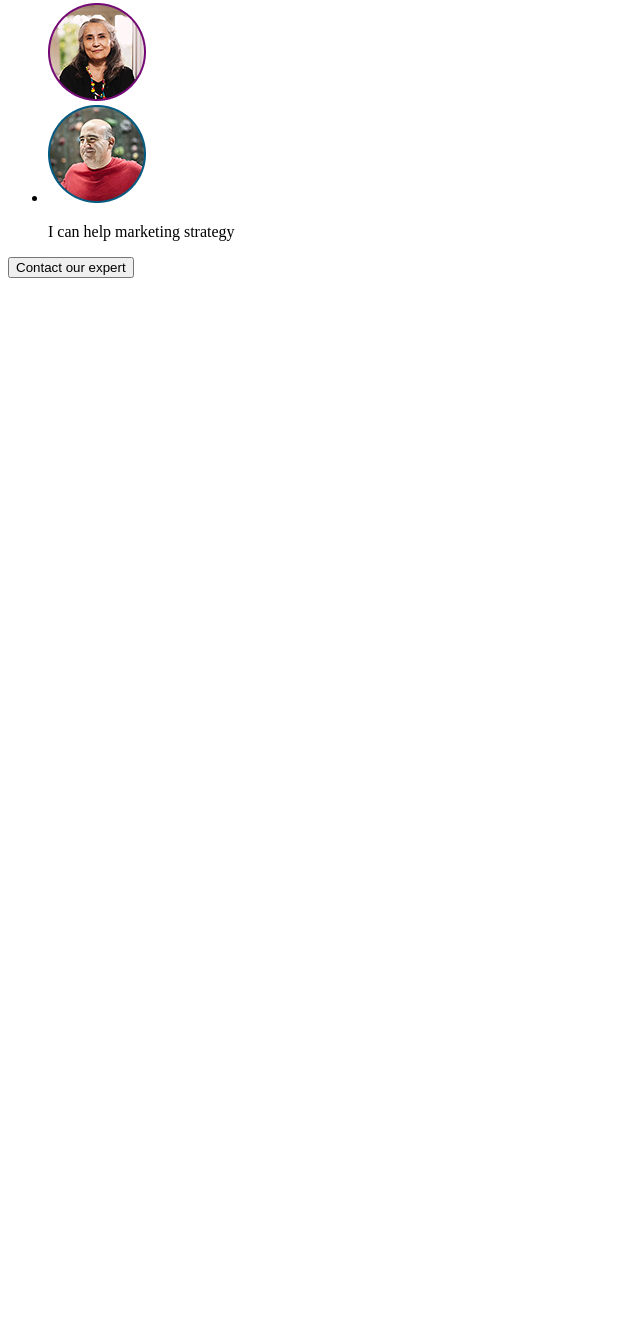
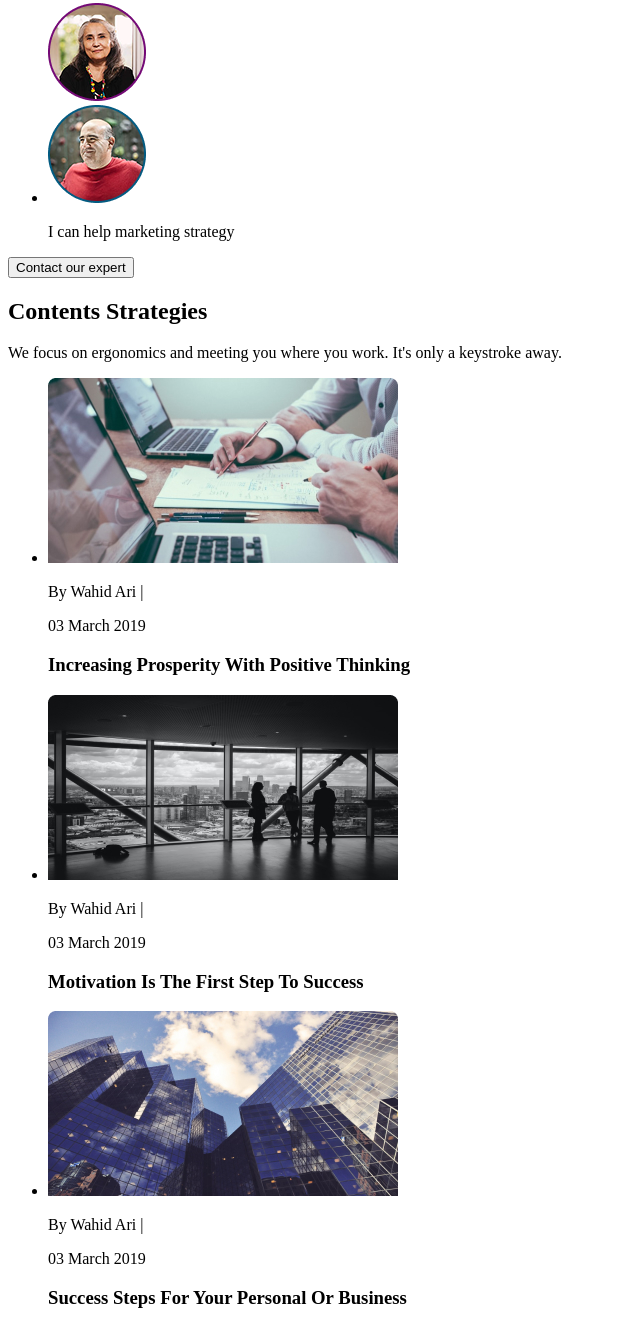
Before and after one commit to Oleksandr-Liashkov/118-fs-blended-group-1-2, a plain HTML site: page index.html in a window 1280 px wide. Shown: the part 4501-5829 px from the top of the page, without its empty margins (0-640 px from the left). Before the commit the page ends 4787 px from the top, so only its background shows below. Drawn offline with Linux system fonts and the light colour scheme.

Commit message:
content strategies

```diff
--- a/index.html
+++ b/index.html
@@ -256,6 +256,48 @@
         </ul>
         <button type="button">Contact our expert</button>
       </section>
+      <section>
+        <h2>Contents Strategies</h2>
+        <p>
+          We focus on ergonomics and meeting you where you work. It's only a
+          keystroke away.
+        </p>
+        <ul>
+          <li>
+            <img
+              src="./images/image1.jpg"
+              alt="image 1"
+              width="350"
+              height="185"
+            />
+            <p>By Wahid Ari |</p>
+            <time datetime="2025-03-03">03 March 2019</time>
+            <h3>Increasing Prosperity With Positive Thinking</h3>
+          </li>
+          <li>
+            <img
+              src="./images/image2.jpg"
+              alt="image 2"
+              width="350"
+              height="185"
+            />
+            <p>By Wahid Ari |</p>
+            <time datetime="2025-03-03">03 March 2019</time>
+            <h3>Motivation Is The First Step To Success</h3>
+          </li>
+          <li>
+            <img
+              src="./images/image3.jpg"
+              alt="image 3"
+              width="350"
+              height="185"
+            />
+            <p>By Wahid Ari |</p>
+            <time datetime="2025-03-03">03 March 2019</time>
+            <h3>Success Steps For Your Personal Or Business</h3>
+          </li>
+        </ul>
+      </section>
     </main>
     <footer></footer>
   </body>
```
Also changed, not shown: images/image1.jpg (added), images/image2.jpg (added), images/image3.jpg (added).
